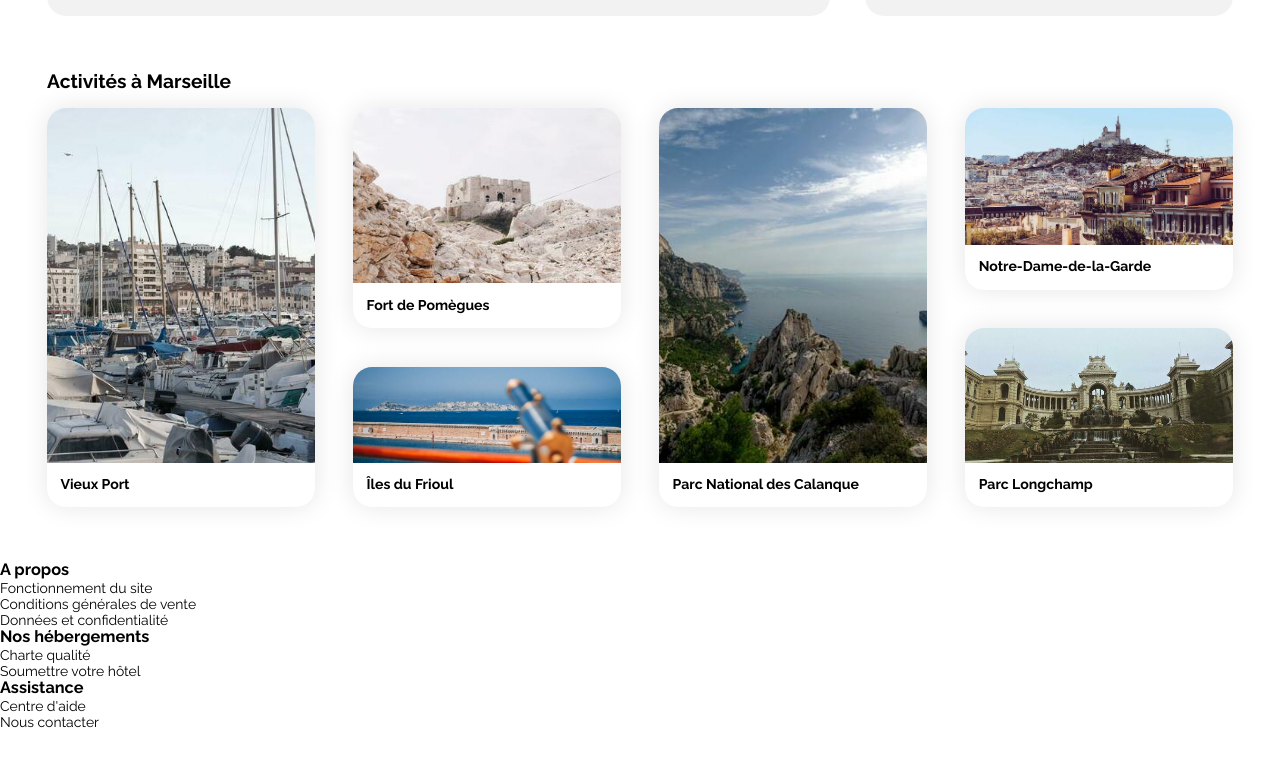
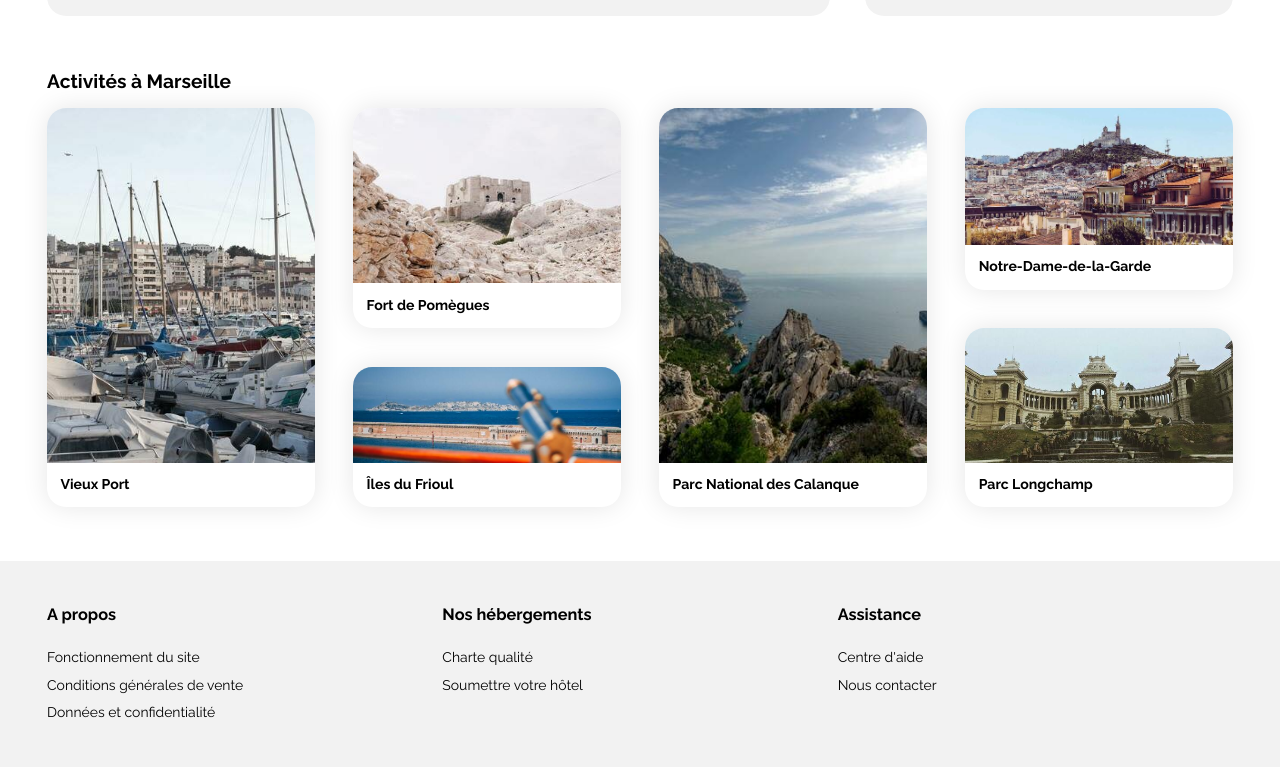
Before and after one commit to mathurinchung/MathurinChung_2_03052021, a plain HTML site: page index.html in a window 1280 px wide. Shown: the part 916-1683 px from the top of the page. Before the commit the page ends 1646 px from the top, so only its background shows below. Drawn offline with Linux system fonts and the light colour scheme.

Commit message:
:lipstick: Update index.css - [FOOTER]

```diff
--- a/css/index.css
+++ b/css/index.css
@@ -22,7 +22,7 @@ ul {
     list-style: none;
 }
 
-header, main {
+header, main, footer .container {
     margin: auto;
     width: 92.65%;
 }
@@ -409,3 +409,23 @@ header nav ul li:hover {
     grid-row: 4 / 6;
     grid-column: 4 / 5;
 }
+
+/* FOOTER */
+footer {
+    background-color: #f2f2f2;
+}
+
+footer .container {
+    display: grid;
+    grid-template-columns: repeat(3, 1fr);
+    padding-top: 3.5vw;
+    padding-bottom: 4vw;
+}
+
+.footer h3 {
+    margin-bottom: 1vw;
+}
+
+.footer li {
+    padding-top: .9vw;
+}
```
